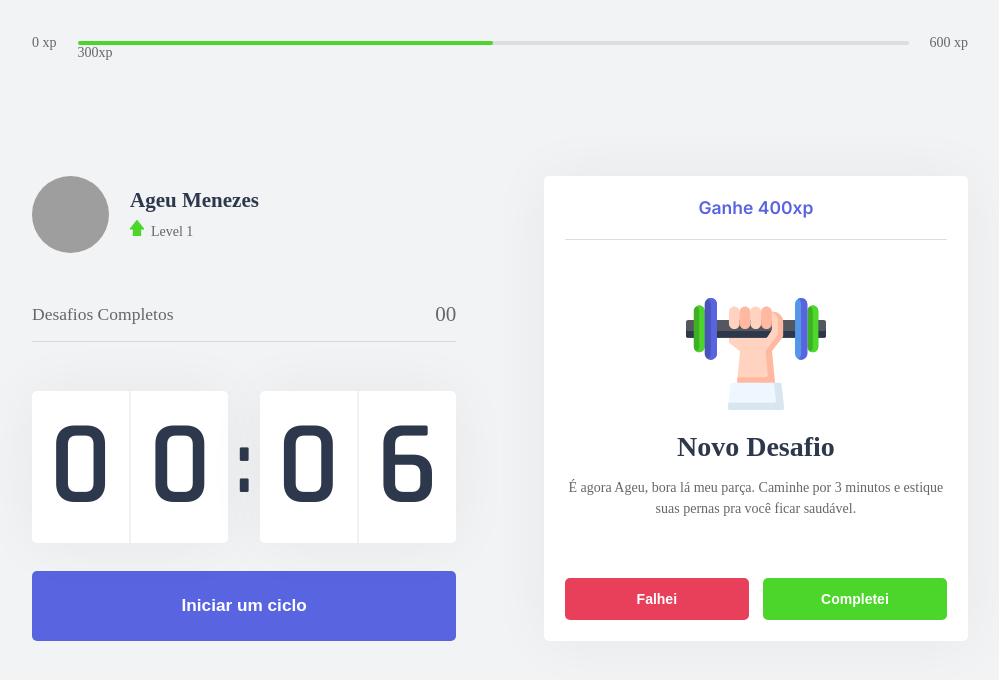
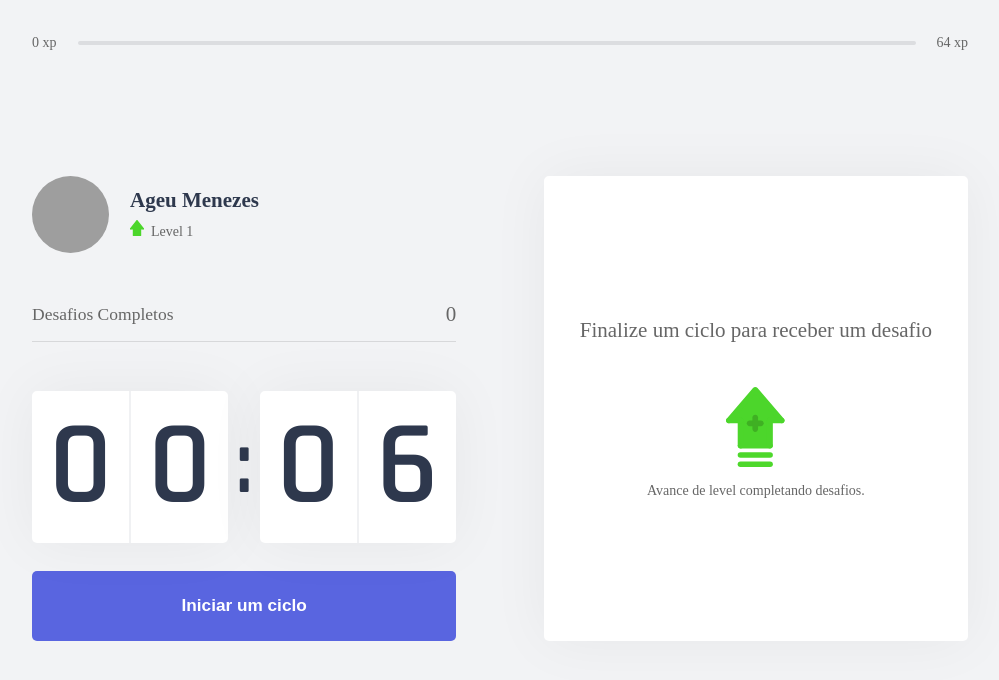
Before and after one commit to ageumenezesDev19/fitflow, a Next.js app: page / in a window 1280 px wide. Shown: the top 680 px of the page, without its empty margins (140-1139 px from the left). Built offline with nearby package versions, Linux system fonts and the light colour scheme; grey boxes are pictures that could not be loaded.

Commit message:
Add more functionality to the ChallengeBox component

```diff
--- a/src/components/ChallengeBox.tsx
+++ b/src/components/ChallengeBox.tsx
@@ -3,19 +3,16 @@
 import { ChallengesContext } from '../contexts/ChallengesContext';
 
 export function ChallengeBox() {
-  const contextData = useContext(ChallengesContext);
-  console.log(contextData);
-
-  const hasActiveChallenge = true;
+  const { activeChallenge, resetChallenge } = useContext(ChallengesContext);
 
   return (
     <div className={styles.ChallengeBoxContainer}>
-      {hasActiveChallenge ? (
+      {activeChallenge ? (
         <div className={styles.ChallengeActive}>
           <header>Ganhe 400xp</header>
 
           <main>
-            <img src="icons/body.svg" />
+            <img src={`icons/${activeChallenge.type}.svg`} />
             <strong>Novo Desafio</strong>
             <p>
               É agora Ageu, bora lá meu parça. Caminhe por 3 minutos e estique
@@ -27,6 +24,7 @@
             <button
               type="button"
               className={styles.ChallengeFailedButton}
+              onClick={resetChallenge}
             >
               Falhei
             </button>
--- a/src/components/CompletedChallenges.tsx
+++ b/src/components/CompletedChallenges.tsx
@@ -1,10 +1,14 @@
+import { useContext } from 'react';
 import styles from '../styles/components/CompletedChallenges.module.scss';
+import { ChallengesContext } from '@/contexts/ChallengesContext';
 
 export function CompletedChallenges() {
+  const { challengesCompleted } = useContext(ChallengesContext);
+
   return(
     <div className={styles.completedChallengesContainer}>
       <span>Desafios Completos</span>
-      <span>00</span>
+      <span>{challengesCompleted}</span>
     </div>
   );
 }
--- a/src/components/ExperienceBar.jsx
+++ /dev/null
@@ -1,15 +0,0 @@
-import styles from '../styles/components/ExperienceBar.module.scss';
-
-export function ExperienceBar() {
-  return(
-    <header className={styles.experienceBar}>
-      <span>0 xp</span>
-      <div>
-        <div style={{width: '50%'}}/>
-
-        <span className={styles.currentExperience} style={{ left: '50%' }}>300xp</span>
-      </div>
-      <span>600 xp</span>
-    </header>
-  )
-}
--- /dev/null
+++ b/src/components/ExperienceBar.tsx
@@ -0,0 +1,28 @@
+import { useContext } from "react";
+import styles from "../styles/components/ExperienceBar.module.scss";
+import { ChallengesContext } from "@/contexts/ChallengesContext";
+
+export function ExperienceBar() {
+  const { currentExperience, experienceToNextLevel } = useContext(ChallengesContext);
+
+  const percentToNextLevel = Math.round(currentExperience * 100) / experienceToNextLevel;
+
+  return (
+    <header className={styles.experienceBar}>
+      <span>0 xp</span>
+      <div>
+        <div style={{ width: `${percentToNextLevel}%` }} />
+
+        {currentExperience !== 0 && (
+          <span
+            className={styles.currentExperience}
+            style={{ left: `${percentToNextLevel}%` }}
+          >
+            {currentExperience} xp
+          </span>
+        )}
+      </div>
+      <span>{experienceToNextLevel} xp</span>
+    </header>
+  );
+}
--- a/src/contexts/ChallengesContext.tsx
+++ b/src/contexts/ChallengesContext.tsx
@@ -1,12 +1,21 @@
 import challenges from '../../challenges.json';
 import { ReactNode, createContext, useState } from "react";
+
+interface Challenge {
+  type?: 'body' | 'eye';
+  description: string;
+  amount: number;
+}
 
 interface ChallengeCOntextData {
   level: number;
   levelUp: () => void;
+  activeChallenge: Challenge;
   currentExperience: number;
+  experienceToNextLevel: number;
   challengesCompleted: number;
   startNewChallenges: () => void;
+  resetChallenge: () => void;
 }
 
 interface ChallengesProviderProps {
@@ -20,7 +29,9 @@
   const [currentExperience, setCurrentExperience] = useState(0);
   const [challengesCompleted, setChallengesCompleted] = useState(0);
 
-  const [activeChallenge, setActiveChallenge] = useState(null);
+  const [activeChallenge, setActiveChallenge] = useState<Challenge | null>(null);
+
+  const experienceToNextLevel = Math.pow((level + 1) * 4, 2);
 
   function levelUp() {
     setLevel(level + 1);
@@ -28,9 +39,13 @@
 
   function startNewChallenges() {
     const randomChallengeIndex = Math.floor(Math.random() * challenges.length);
-    const challenge = challenges[randomChallengeIndex];
+    const challenge = challenges[randomChallengeIndex] as Challenge;
 
     setActiveChallenge(challenge);
+  }
+
+  function resetChallenge() {
+    setActiveChallenge(null);
   }
 
   return (
@@ -41,6 +56,9 @@
         currentExperience,
         challengesCompleted,
         startNewChallenges,
+        resetChallenge,
+        experienceToNextLevel,
+        activeChallenge
       }}
     >
       {children}
--- a/src/styles/components/ExperienceBar.module.scss
+++ b/src/styles/components/ExperienceBar.module.scss
@@ -22,7 +22,7 @@
   }
 }
 
-span .currentExperience {
+.currentExperience {
   position: absolute;
   top: 12px;
   transform: translateX(-50%);
```
Also changed, not shown: src/components/Profile.tsx (renamed from src/components/Profile.jsx).
